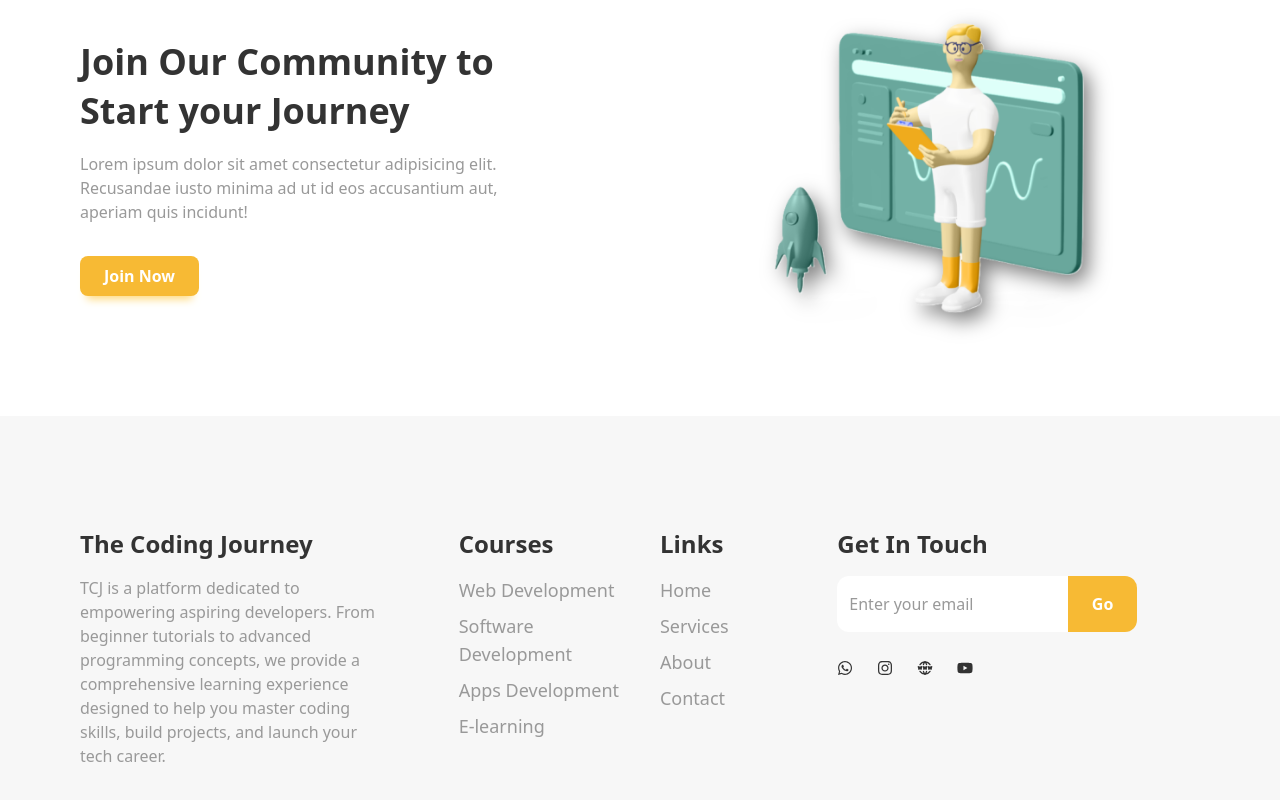
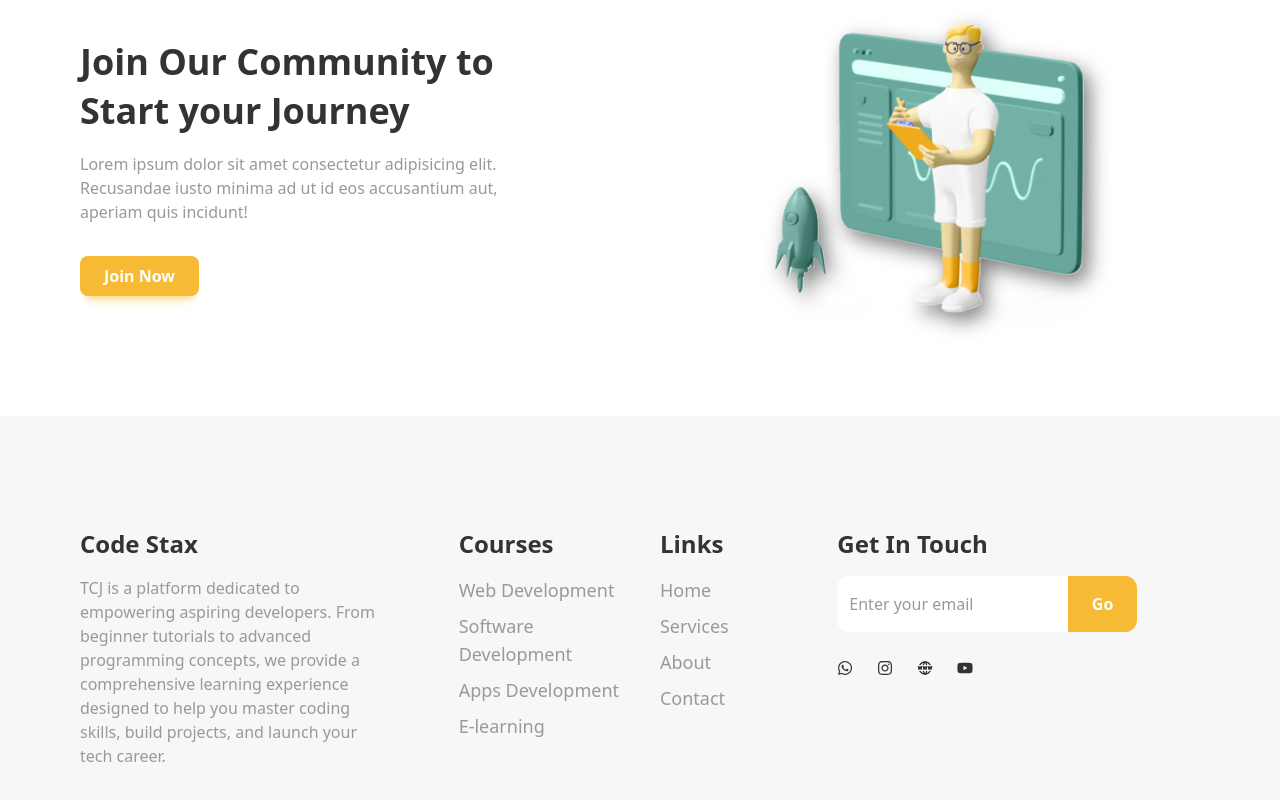
Before and after one commit to Ankitsm04/E-learning-Website, a React (Vite) app: page / in a window 1280 px wide. Shown: the part 2468-3268 px from the top of the page. Built offline with nearby package versions, Linux system fonts and the light colour scheme.

Commit message:
Update Footer.jsx

```diff
--- a/src/components/Footer/Footer.jsx
+++ b/src/components/Footer/Footer.jsx
@@ -14,7 +14,7 @@
         <div className="grid grid-cols-1 md:grid-cols-2 lg:grid-cols-3 gap-14 md:gap-4">
           {/* first section */}
           <div className="space-y-4 max-w-[300px]">
-            <h1 className="text-2xl font-bold">The Coding Journey</h1>
+            <h1 className="text-2xl font-bold">Code Stax</h1>
             <p className="text-dark2">
               TCJ is a platform dedicated to empowering aspiring developers.
               From beginner tutorials to advanced programming concepts, we
```
